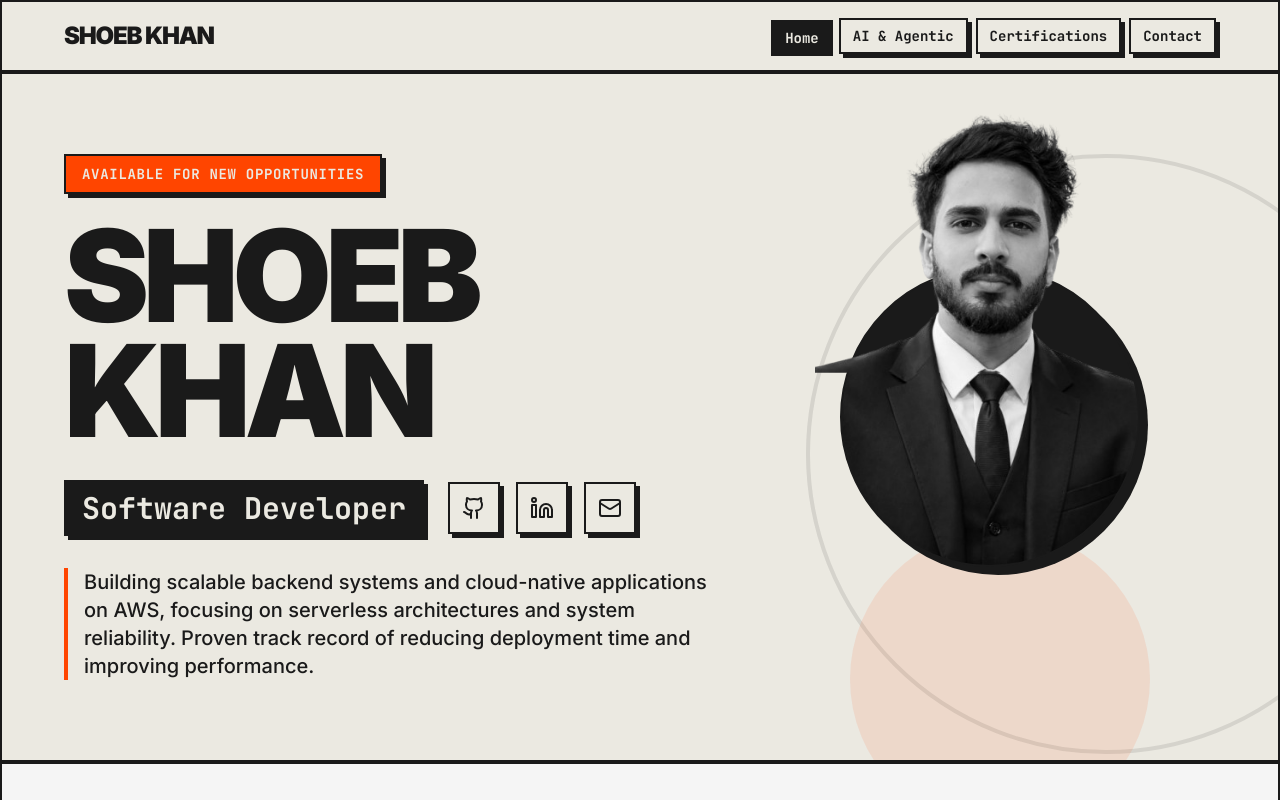
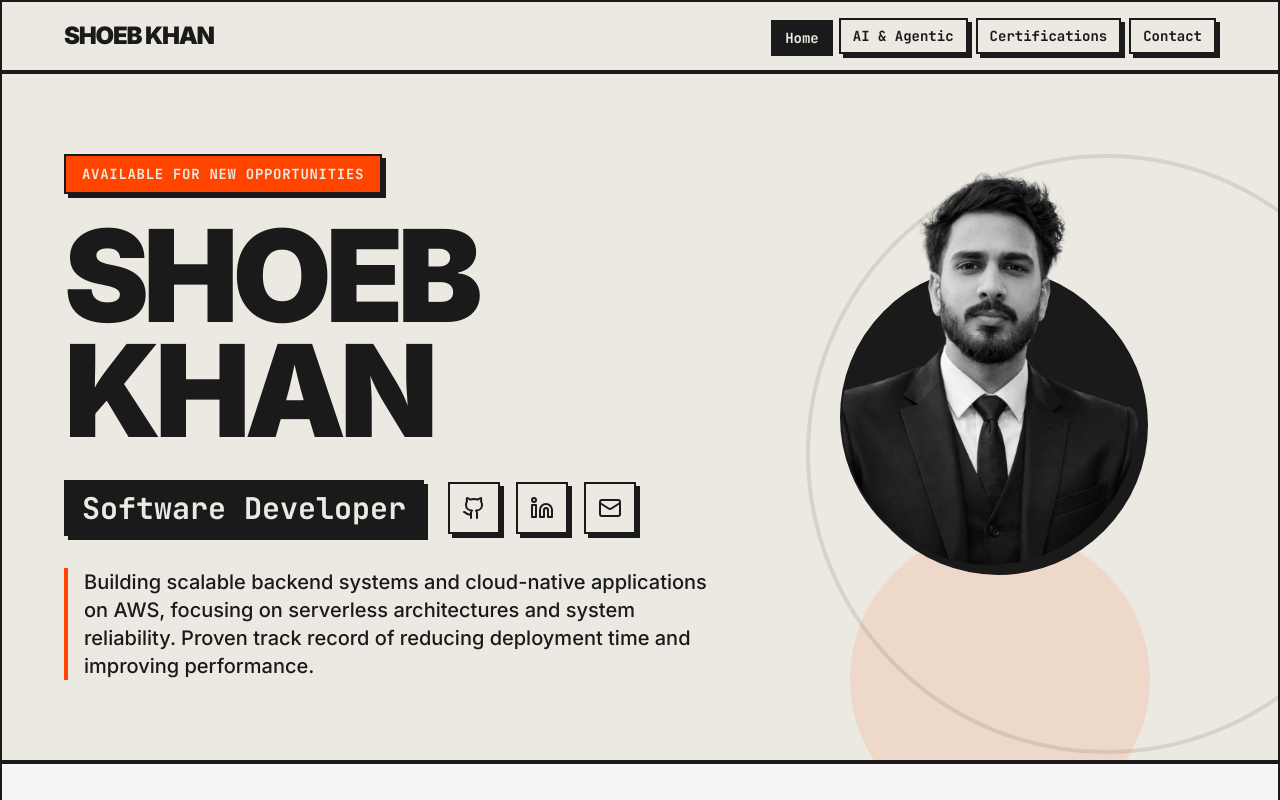
Before and after one commit to Shoeb-K/portfolio-may-2026, a React (Vite) app: page / in a window 1280 px wide. Shown: the top 800 px of the page. Built offline with nearby package versions, Linux system fonts and the light colour scheme.

Commit message:
style: fine-tune avatar scale to 1.52 and restrict clip-path to clip shoulders cleanly

```diff
--- a/src/components/Hero.jsx
+++ b/src/components/Hero.jsx
@@ -57,7 +57,7 @@ export default function Hero({ setActiveTab }) {
                 <img
                   src="/avatar.png"
                   alt="Shoeb Khan"
-                  className="w-full h-full object-contain object-bottom grayscale group-hover:grayscale-0 transition-all duration-500 select-none pointer-events-none z-10 translate-y-[42px] scale-[1.75] origin-bottom"
+                  className="w-full h-full object-contain object-bottom grayscale group-hover:grayscale-0 transition-all duration-500 select-none pointer-events-none z-10 translate-y-[34px] scale-[1.52] origin-bottom"
                 />
               </div>
 
@@ -66,10 +66,10 @@ export default function Hero({ setActiveTab }) {
                 <img
                   src="/avatar.png"
                   alt="Shoeb Khan"
-                  className="w-full h-full object-contain object-bottom grayscale group-hover:grayscale-0 transition-all duration-500 select-none scale-[1.75] translate-y-[42px] origin-bottom"
+                  className="w-full h-full object-contain object-bottom grayscale group-hover:grayscale-0 transition-all duration-500 select-none scale-[1.52] translate-y-[34px] origin-bottom"
                   style={{
-                    clipPath: 'inset(0% 0% 45% 0%)',
-                    WebkitClipPath: 'inset(0% 0% 45% 0%)'
+                    clipPath: 'inset(0% 0% 58% 0%)',
+                    WebkitClipPath: 'inset(0% 0% 58% 0%)'
                   }}
                 />
               </div>
```
